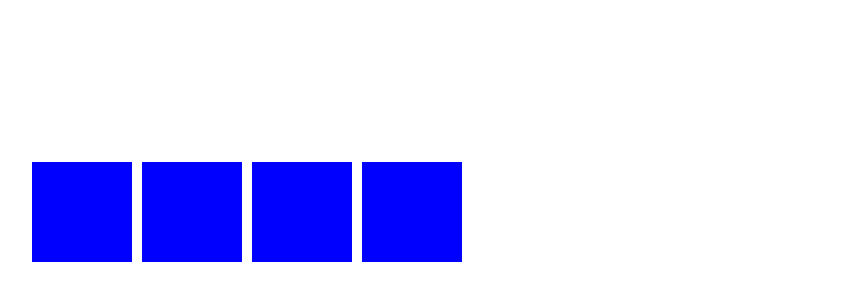
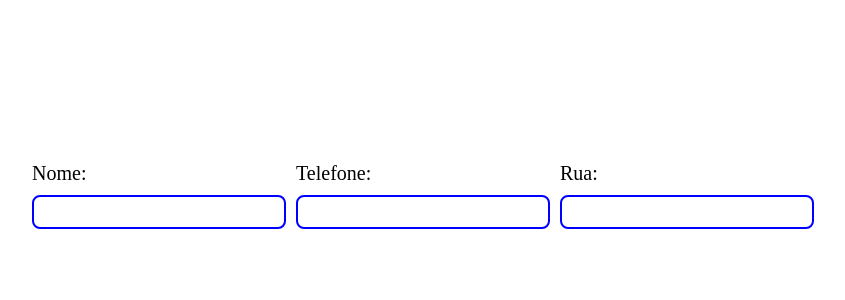
Before and after one commit to anderson-o-andrade/Portifolio, a plain HTML site: page teste.html in a window 1280 px wide. Shown: the part 94-394 px from the top of the page, without its empty margins (224-1069 px from the left). Drawn offline with Linux system fonts and the light colour scheme; files that its build step writes are made by us from their sources.

Commit message:
Conclusão do 2 curso para a formação html

```diff
--- a/style1.css
+++ /dev/null
@@ -1,17 +0,0 @@
-*{
-    margin: 0;
-    padding: 0;
-
-}
-.container{
-    margin: 20%;
-    display: flex;
-    gap:10px;
-}
-
-.quadrado{
-    background-color: blue;
-    border: 1px;
-    width: 100px;
-    height: 100px;
-}
--- a/style.css
+++ b/styles/style.css
@@ -1,20 +1,45 @@
 @import url('https://fonts.googleapis.com/css2?family=Krona+One&family=Montserrat:wght@400;600&display=swap');
+
+:root{
+    --cor-primaria: #000000;
+    --cor-secundaria: #f6f6f6;
+    --cor-terciaria: #22d4fd;
+    --cor-hover: #272727;
+
+    --fonte-primaria: 'Krona One', sans-serif;
+    --fonte-secundaria: 'Montserrat', sans-serif;
+}
 
 * {
     margin: 0;
     padding: 0;
 }
 
+
 body {
 
     box-sizing: border-box;
-    background-color: #000000;
-    color: #F6F6F6;
+    background-color: var(--cor-primaria);
+    color: var(--cor-secundaria);
 }
 
-.titulo-destaque {
-    color: #22D4FD;
+.cabecalho{
+ padding: 2% 0% 0% 15%;
 }
+
+.cabecalho__menu{
+ display: flex;
+ gap:80px;
+}
+
+.cabecalho__menu__link{
+ font-family: var(--fonte-secundaria);
+ font-size: 24px;
+ font-weight: 600px;
+ color:var(--cor-terciaria);
+ text-decoration: none;
+}
+
 
 .apresentacao {
     padding: 5% 15%;
@@ -32,12 +57,16 @@ body {
 
 .apresentacao__conteudo__titulo {
     font-size: 36px;
-    font-family: 'Krona One', sans-serif;
+    font-family: var(--fonte-primaria);
+}
+
+.titulo-destaque {
+    color: var(--cor-terciaria);
 }
 
 .apresentacao__conteudo__texto {
     font-size: 24px;
-    font-family: 'Montserrat', sans-serif;
+    font-family: var(--fonte-secundaria);
 }
 
 .apresentacao__links {
@@ -50,7 +79,7 @@ body {
 }
 
 .apresentacao__links__subtitulo{
-    font-family: 'Krona One', sans-serif;
+    font-family: var(--fonte-primaria)
     font-weight: 400;
     font-size: 24px;
 }
@@ -58,27 +87,27 @@ body {
     display: flex;
     justify-content: center;
     gap:16px;
-    border: 2px solid #22D4FD;
+    border: 2px solid var(--cor-terciaria);
     width: 378px;
     text-align: center;
     border-radius: 8px;
     font-size: 24px;
     font-weight: 600;
     padding: 21.5px 0;
-    font-family: 'Montserrat', sans-serif;
+    font-family: var(--fonte-secundaria);
     text-decoration: none;
-    color: #F6F6F6;
+    color: var(--cor-secundaria);
 }
 
 .apresentacao__links__link:hover{
- background: #272727;
+ background: var(--cor-hover);
 }
 
 .rodape{
-    background: #22D4FD;
-    color: #000000;
+    background: var(--cor-terciaria);
+    color: var(--cor-primaria);
     text-align: center;
-    font-family: 'Montserrat',sans-serif;
+    font-family: var(--fonte-secundaria);
     font-size: 24px;
     font-weight: 400;
     padding: 24px;
--- /dev/null
+++ b/styles/style1.css
@@ -0,0 +1,34 @@
+* {
+    margin: 0;
+    padding: 0;
+
+}
+
+.container {
+    margin: 20%;
+    display: flex;
+    gap: 10px;
+    align-items: center;
+}
+
+.quadrado {
+    background-color: blue;
+    border: 1px;
+    width: 100px;
+    height: 100px;
+}
+
+input {
+    height: 30px;
+    width: 250px;
+    border-radius: 8px;
+    border: 2px solid;
+    border-color: blue;
+}
+
+.label-input {
+    display: flex;
+    flex-direction: column;
+    gap: 10px;
+    font-size: 20px;
+}
--- a/teste.html
+++ b/teste.html
@@ -11,10 +11,18 @@
 
 <body>
     <div class="container">
-        <div class="quadrado"></div>
-        <div class="quadrado"></div>
-        <div class="quadrado"></div>
-        <div class="quadrado"></div>
+        <div class="label-input">
+            <label for="nome">Nome:</label>
+            <input type="text" name="nome" id="nome">
+        </div>
+        <div class="label-input">
+            <label for="telefone">Telefone:</label>
+            <input type="text" name="telefone" id="telefone">
+        </div>
+        <div class="label-input">
+            <label for="rua">Rua:</label>
+            <input type="text" name="rua" id="rua">
+        </div>
     </div>
 </body>
 
```
Also changed, not shown: about.html (added, +39 -0 lines), index.html (+7 -2 lines).
